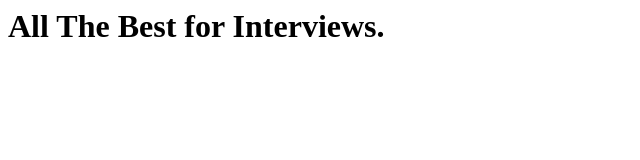
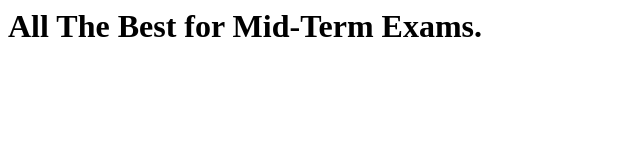
Before and after one commit to garvdohere/developer, a plain HTML site: page index.html in a window 1280 px wide. Shown: the whole page, without its empty margins (0-640 px from the left). Drawn offline with Linux system fonts and the light colour scheme.

Commit message:
Update index.html

```diff
--- a/index.html
+++ b/index.html
@@ -1,7 +1,7 @@
 <html>
   <body>
     <h1>
-      All The Best for Interviews.
+      All The Best for Mid-Term Exams.
     </h1>
   </body>
 </html>
```
